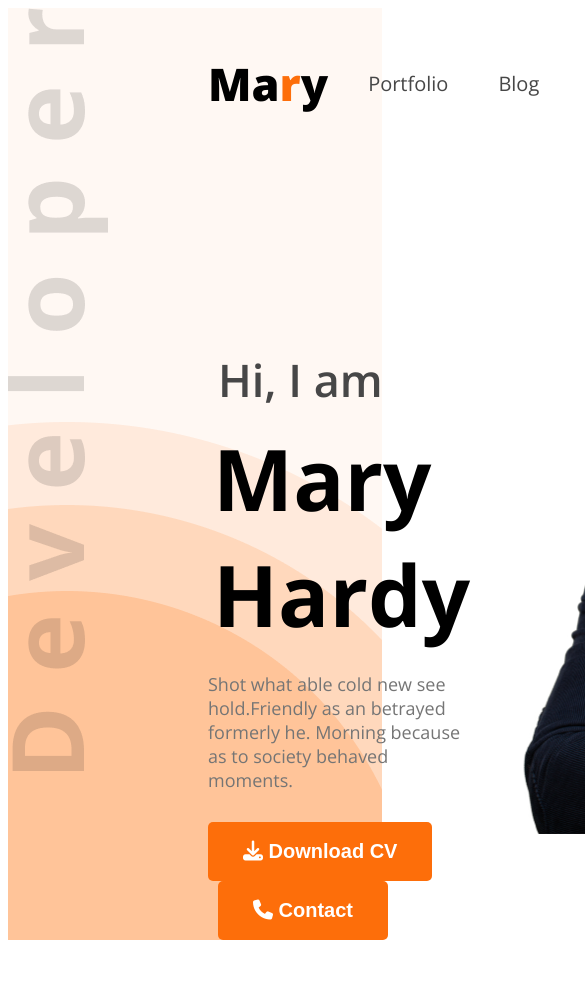
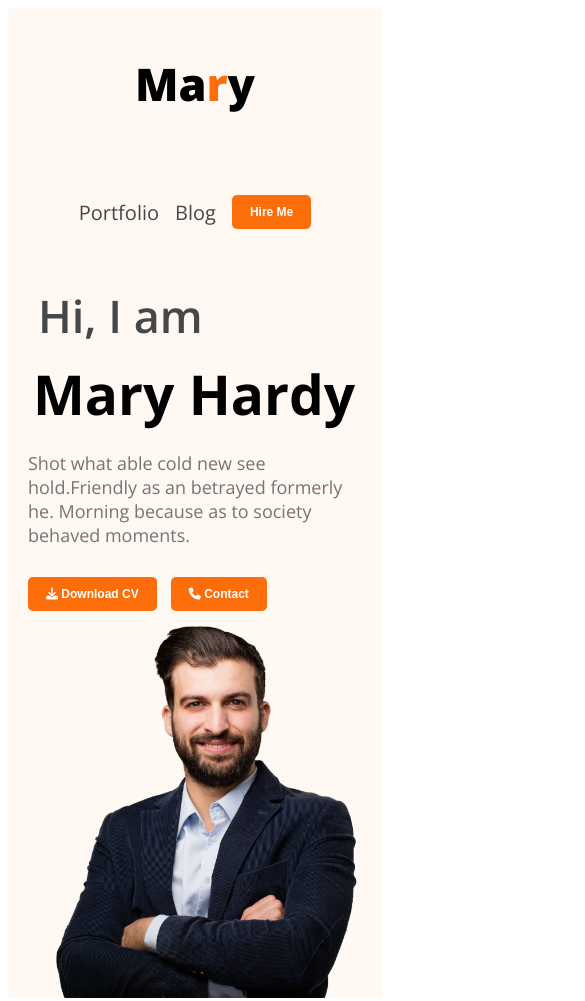
Before and after one commit to mahabur-rahman21/responsive-web-dev-portfolio, a plain HTML site: page index.html in a window 390 px wide. Shown: the top 1001 px of the page, 585 px wide, since content can reach past the window. Drawn offline with nearby package versions, Linux system fonts and the light colour scheme.

Commit message:
all web done

```diff
--- a/styles/style.css
+++ b/styles/style.css
@@ -3,30 +3,29 @@
   font-family: "Open Sans", serif;
   font-optical-sizing: auto;
   font-style: normal;
-    font-variation-settings:
-      "wdth" 100;
+  font-variation-settings: "wdth" 100;
 }
 
-  .color-primary{
-    color: #FD6E0A;
+.color-primary {
+  color: #fd6e0a;
 }
-  .secondary-bg{
-    background-color: #FFF8F3;
+.secondary-bg {
+  background-color: #fff8f3;
 }
-  .dark-2{
+.dark-2 {
   color: #474747;
 }
-  .dark-3{
+.dark-3 {
   color: #757575;
 }
 
-  .text-center{
+.text-center {
   text-align: center;
 }
 
-  .btn-primary{
+.btn-primary {
   color: white;
-    background-color: #FD6E0A;
+  background-color: #fd6e0a;
   padding: 18px 35px;
   font-size: 20px;
   border-radius: 5px;
@@ -36,188 +35,180 @@
 
 /* header */
 
-  .header{
-    background-image: url(../images/developer.png),url(../images/header_bg.png);
+.header {
+  background-image: url(../images/developer.png), url(../images/header_bg.png);
   background-repeat: no-repeat;
   background-position: top left, bottom right;
 }
 
 /* navigation bar */
-  nav{
+nav {
   display: flex;
   align-items: center;
   justify-content: space-between;
   margin: 0 200px;
 }
 
-  nav ul li{
+nav ul li {
   list-style: none;
 }
-  nav li a{
+nav li a {
   text-decoration: none;
   font-size: 20px;
   margin-right: 50px;
 }
-  nav ul{
+nav ul {
   display: flex;
   align-items: center;
-
 }
 
-  .nav-title{
+.nav-title {
   font-size: 45px;
   font-weight: 800;
 }
 
 /* banner  */
 
-.banner{
+.banner {
   display: flex;
   justify-content: space-between;
   margin: 0 35px 0 200px;
 }
-.banner-wlc{
+.banner-wlc {
   font-weight: 600;
   font-size: 45px;
   margin: 10px;
-
 }
 
-.banner-title{
+.banner-title {
   font-size: 85px;
   font-weight: bold;
   margin: 5px;
 }
 
-.banner-dec{
+.banner-dec {
   font-size: 18px;
   margin: 20px 0 30px 0;
 }
-.banner-content{
+.banner-content {
   margin-top: 180px;
 }
-.btn-contact{
+.btn-contact {
   margin-left: 10px;
 }
-.banner-pic{
+.banner-pic {
   width: 580px;
   height: 675px;
 }
 
 /* main */
-main{
+main {
   max-width: 1140px;
   margin: 0 auto;
 }
 
-main section{
+main section {
   margin-top: 130px;
   margin-bottom: 130px;
 }
 
 /* about */
-.about{
+.about {
   padding: 130px 155px;
   text-align: center;
   border-radius: 10px;
 }
 
-.section-title{
+.section-title {
   font-weight: bold;
   font-size: 35px;
 }
 
-.section-des{
+.section-des {
   font-size: 18px;
 }
 
-.about-items{
+.about-items {
   display: flex;
   justify-content: space-around;
 }
-.item-title{
+.item-title {
   font-size: 20px;
 }
 
-.about-des{
+.about-des {
   font-weight: bold;
 }
 
 /* skill  */
 
-
-.skills >p{
+.skills > p {
   padding: 10px 115px;
 }
 
-.skill-container{
+.skill-container {
   display: flex;
   gap: 24px;
   margin-top: 10px;
 }
-.skill{
+.skill {
   padding: 30px;
   box-shadow: 0 6px 50px 0 rgba(0, 0, 0, 0.06);
   border-radius: 5px;
-
-
 }
 
 /* resume */
-.resume-container{
+.resume-container {
   display: flex;
   gap: 20px;
 }
-.resume-title{
+.resume-title {
   font-size: 35px;
   font-weight: bold;
 }
-.resume-col-title{
+.resume-col-title {
   font-size: 30px;
   font-weight: bold;
   color: #474747;
   margin-bottom: 30px;
 }
-.experince-title{
+.experince-title {
   font-size: 25px;
   font-weight: bold;
   color: #474747;
   margin-bottom: 10px;
 }
-.experince-subtitle{
+.experince-subtitle {
   font-size: 20px;
   font-weight: 600;
   color: #757575;
   margin-bottom: 20px;
 }
-.experince-des{
+.experince-des {
   font-size: 16px;
   color: #757575;
 }
 
 /* footer */
-.footer{
+.footer {
   padding: 60px 130px;
 }
-.col-contenter{
+.col-contenter {
   display: flex;
   gap: 100px;
 }
-.footer-title{
+.footer-title {
   font-size: 35px;
   font-weight: bold;
   margin-bottom: 20px;
 }
-.footer-des{
+.footer-des {
   font-size: 16px;
-
 }
-.soical-contenter > a{
-
+.soical-contenter > a {
   margin-right: 10px;
-
 }
-.input-form{
+.input-form {
   display: block;
   width: 100%;
   margin: 10px 0;
@@ -226,6 +217,82 @@ main section{
   border-radius: 5px;
 }
 
-.footer-col{
+.footer-col {
   width: 50%;
 }
+.hide {
+  display: none;
+}
+
+@media screen and (max-width: 576px) {
+  .header {
+    background-image: none;
+  }
+
+  .banner,
+  nav,
+  .about,
+  .about-items,
+  .skill-container,
+  .resume-container,
+  .col-contenter {
+    flex-direction: column;
+  }
+  .banner,
+  nav {
+    margin: 0 20px;
+  }
+  .about {
+    padding: 30px 18px;
+  }
+  .footer-col {
+    width: 90%;
+  }
+  .banner-pic {
+    width: 100%;
+    height: 100%;
+  }
+
+  .skills > p {
+    padding: 10px 15px;
+  }
+
+  .btn-primary {
+    padding: 10px 18px;
+    font-size: 12px;
+  }
+
+  nav li a {
+    margin-right: 16px;
+  }
+  nav > ul {
+    padding: 10px;
+  }
+
+  .banner-content {
+    margin-top: 20px;
+  }
+  nav > ul li {
+    margin-top: 10px;
+  }
+  .banner-title {
+    font-size: 55px;
+  }
+
+  .resume-col {
+    margin: 5px;
+  }
+  .resume-title {
+    font-size: 28px;
+  }
+
+  .footer {
+    padding: 15px 5px;
+}
+
+.input-form {
+
+  width: 90%;
+
+}
+}
```
Also changed, not shown: index.html (+6 -6 lines). Lines whose indentation alone changed are shown as unchanged.
